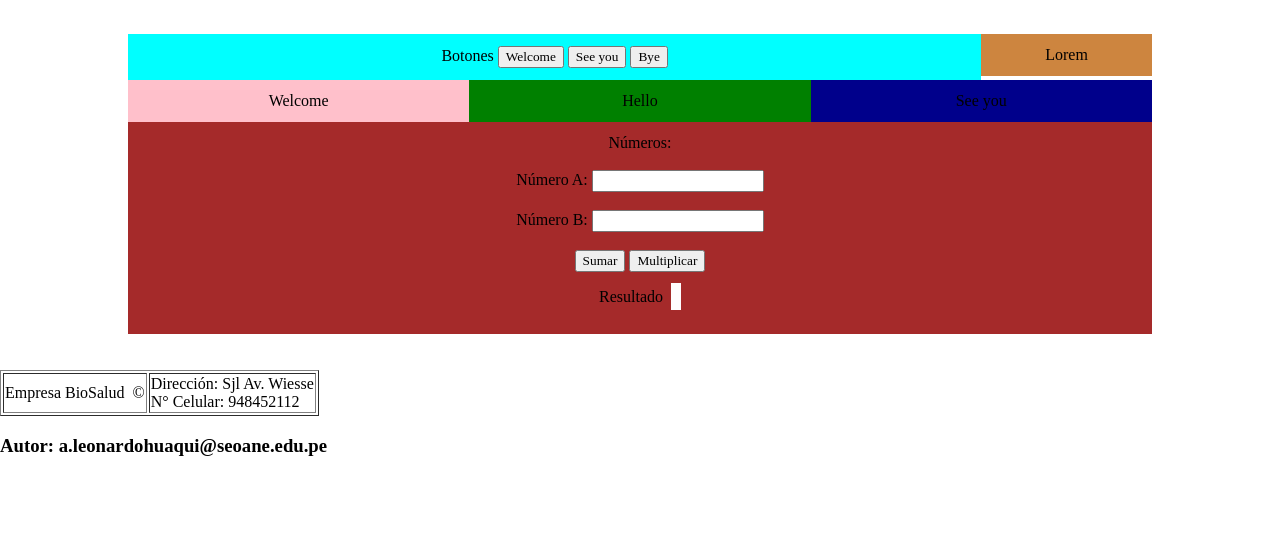
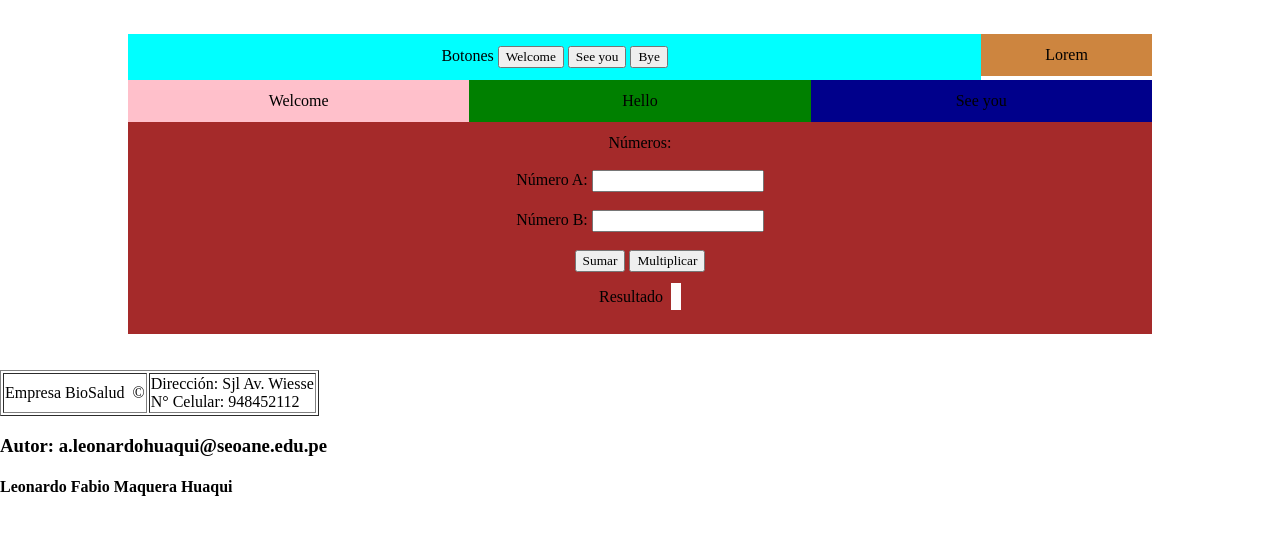
Before and after one commit to LeonardoMaquera/S13GitHub, a plain HTML site: page productos.html in a window 1280 px wide. Shown: the part 136-670 px from the top of the page. Drawn offline with Linux system fonts and the light colour scheme.

Commit message:
se agrego el mensaje en principal

```diff
--- a/productos.html
+++ b/productos.html
@@ -99,6 +99,7 @@
             </tr>
         </table>
         <h3>Autor: a.leonardohuaqui@seoane.edu.pe</h3>
+        <h4>Leonardo Fabio Maquera Huaqui</h4>
     </footer>
 
 
```
